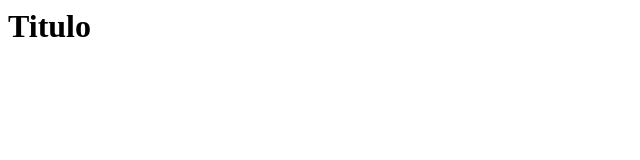
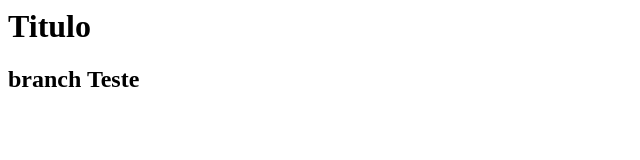
Before and after one commit to caiodsj/teste, a plain HTML site: page index.html in a window 1280 px wide. Shown: the whole page, without its empty margins (0-640 px from the left). Drawn offline with Linux system fonts and the light colour scheme.

Commit message:
commit branch teste

```diff
--- a/index.html
+++ b/index.html
@@ -1 +1,2 @@
 <h1>Titulo</h1>
+<h2>branch Teste</h2>
```
